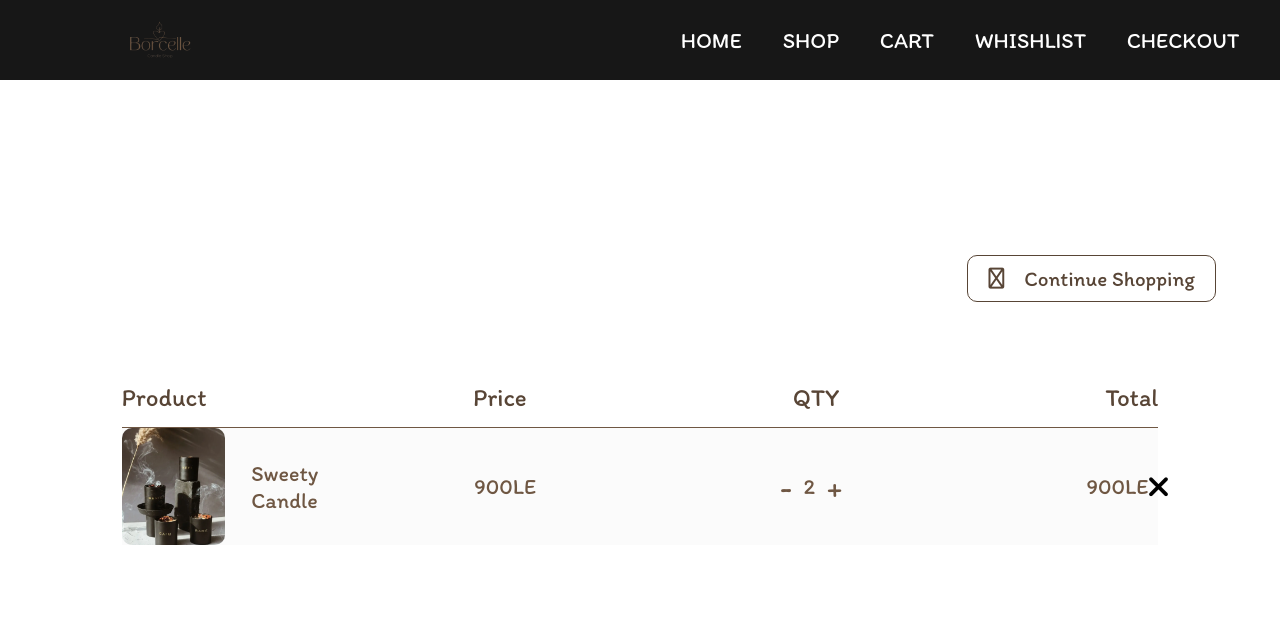
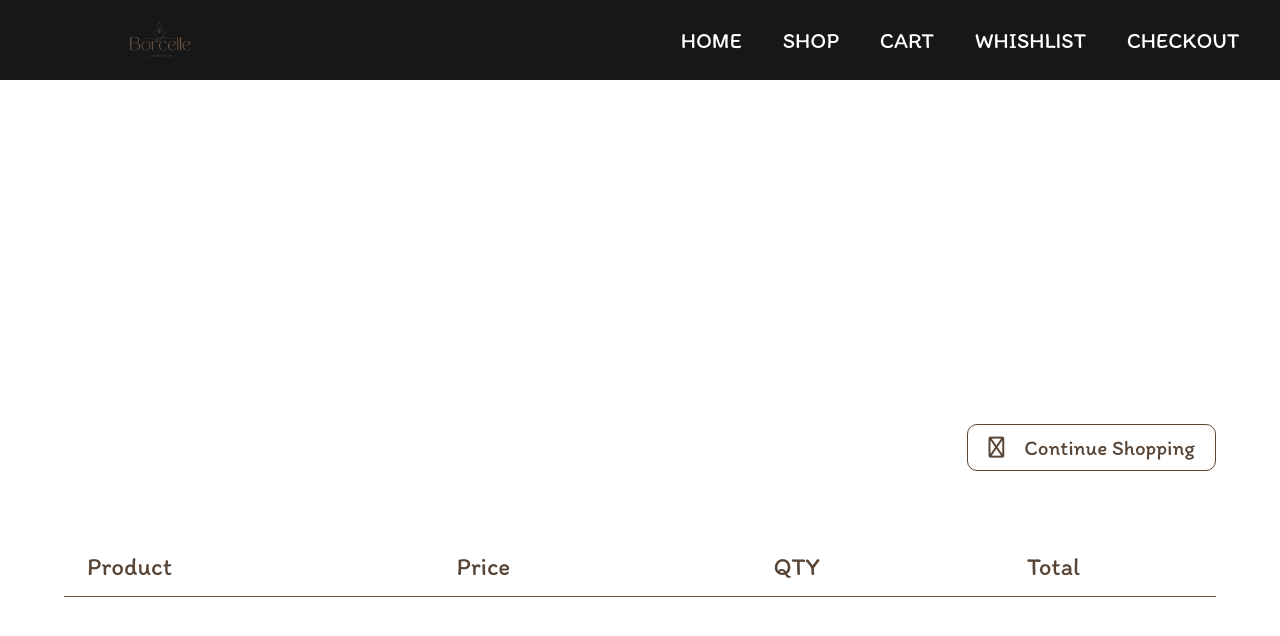
Before and after one commit to SamerMo11/candle, a React (Create React App) app: page /Cart in a window 1280 px wide. Shown: the top 636 px of the page. Built offline with nearby package versions, Linux system fonts and the light colour scheme.

Commit message:
Cart Done

```diff
--- a/src/Components/Cart.js
+++ b/src/Components/Cart.js
@@ -1,64 +1,92 @@
 import "../Css/Cart.css"
+import "../Responsive/cart.css"
 import { Link } from "react-router-dom";
-import img from "../Assets/shop/cat1/1.webp"
+import { useEffect, useState } from "react";
 
+export default function Cart() {
+    const [cartItems, setCartItems] = useState([]);
 
+    useEffect(() => {
+        const savedCart = JSON.parse(localStorage.getItem("cart")) || [];
+        setCartItems(savedCart);
+    }, []);
 
+    // ✅ تعديل الكمية
+    const updateQty = (key, category, amount) => {
+        const updatedCart = cartItems.map((item) => {
+            if (item.key === key && item.category === category) {
+                const newQty = item.qty + amount;
+                // نمنع ان الكمية تكون أقل من 1
+                return { ...item, qty: newQty > 0 ? newQty : 1 };
+            }
+            return item;
+        });
+        setCartItems(updatedCart);
+        localStorage.setItem("cart", JSON.stringify(updatedCart));
+    };
 
+    // ✅ حذف منتج
+    const removeFromCart = (key, category) => {
+        const updatedCart = cartItems.filter(item => !(item.key === key && item.category === category));
+        setCartItems(updatedCart);
+        localStorage.setItem("cart", JSON.stringify(updatedCart));
+    };
 
+    // ✅ حساب التوتال الكلي
+    const totalPrice = cartItems.reduce((acc, item) => {
+        return acc + (parseInt(item.price) * item.qty);
+    }, 0);
 
-export default function Cart(){
-
-    return(
-
+    return (
         <div className="cartPage">
-
             <div className="backShop">
-            <Link to="/Shop" >
-            <i class="fa-regular fa-arrow-left"></i>
-            continue shopping</Link>
+                <Link to="/Shop">
+                    <i className="fa-regular fa-arrow-left"></i>
+                    continue shopping
+                </Link>
             </div>
-
 
             <div className="mainCont">
                 <div className="row">
-                {/* <div className="minRow"> */}
                     <p>product</p>
                     <p>price</p>
                     <p>qTY</p>
                     <p>Total</p>
-                {/* </div> */}
                 </div>
 
                 <div className="prodsCont">
-
-                <div className="prodCont">
-                    <div>
+                    {cartItems.map((item, index) => (
+                        <div className="prodCont" key={index}>
                             <div className="product">
-                            <img src={img} alt="productImg" />
-                            <p>sweety candle</p>
+                                <img src={item.img} alt="productImg" />
+                                <p>{item.title}</p>
                             </div>
 
-                    <p className="price">900LE</p>
+                            <p className="price price1">{item.price}</p>
 
                             <div className="qty">
-                            <button>-</button>
-                            <p>2</p>
-                            <button>+</button>
+                                <button onClick={() => updateQty(item.key, item.category, -1)}>-</button>
+                                <p>{item.qty}</p>
+                                <button onClick={() => updateQty(item.key, item.category, 1)}>+</button>
                             </div>
-                    <p className="price price2">900LE</p>
 
-                    <i class="fa-solid fa-xmark"></i>
-                    </div>
+                            <p className="price price2">{parseInt(item.price) * item.qty} LE</p>
+
+                            <i
+                                className="fa-solid fa-xmark"
+                                onClick={() => removeFromCart(item.key, item.category)}
+                            ></i>
                             <span></span>
                         </div>
-
+                    ))}
                 </div>
 
+                {/* {cartItems.length > 0 && (
+                    <div className="totalCart">
+                        <h3>Total: {totalPrice} LE</h3>
                     </div>
-
-
+                )} */}
             </div>
-
-    )
+        </div>
+    );
 }
--- a/src/Components/Whishlist.js
+++ b/src/Components/Whishlist.js
@@ -1,4 +1,6 @@
 import "../Css/Whishlist.css";
+import "../Responsive/whishlist.css"
+
 import { Link } from "react-router-dom";
 import { useState, useEffect } from "react";
 import span from "../Assets/shop/span.webp";
--- a/src/Css/Cart.css
+++ b/src/Css/Cart.css
@@ -1,4 +1,4 @@
-.cartPage{
+.cartPage {
     width: 90%;
     min-height: 100vh;
     max-height: auto;
@@ -7,14 +7,17 @@
     align-items: center;
     flex-direction: column;
     gap: 10vh;
+    margin-top: 15vh;
+}
 
-    .backShop{
+.cartPage .backShop {
     width: 100%;
     display: flex;
     justify-content: end;
     align-items: center;
-            a{
-        /* width: 250px; */
+}
+
+.cartPage .backShop a {
     text-decoration: none;
     text-transform: capitalize;
     display: flex;
@@ -27,128 +30,136 @@
     font-size: 21px;
     padding: 10px 20px;
 }
-    }
 
-    .mainCont{
-        width: 90%;
+.cartPage .mainCont {
+    width: 100%;
     display: flex;
     justify-content: center;
     align-items: center;
     flex-direction: column;
+}
 
-            .row{
-                width: 100%;
+.cartPage .mainCont .row {
+    width: 96%;
     display: flex;
     justify-content: space-between;
     align-items: center;
     padding-bottom: 15px;
+    margin-bottom: 20px;
+    padding-inline: 2%;
     border-bottom: 1px solid var(--fonts);
+}
 
-                    /* .minRow{
-                        width: 90%;
-                        display: flex;
-                        justify-content: space-between;
-                        align-items: center; */
-
-                            p{
+.cartPage .mainCont .row p {
     text-transform: capitalize;
     color: #584536;
     font-size: 25px;
-                            /* width: 100%; */
-                        /* } */
+    width: 15%;
+    text-align: center;
 }
+.cartPage .mainCont .row p:first-child{
+    text-align: start;
 }
 
+.cartPage .mainCont .row p:last-child{
+    text-align: start;
+}
 
-
-            .prodsCont{
+.cartPage .mainCont .prodsCont {
     width: 100%;
     height: auto;
     display: flex;
     justify-content: center;
     align-items: center;
     flex-direction: column;
+    gap: 20px;
+}
+.cartPage .mainCont .prodsCont span{
+    width: 100%;
+    height: 1px;
+    background-color: #6F574347;
+}
 
-                    .prodCont{
-                        width: 100%;
-                        height: auto;
-                        display: flex;
-                        justify-content: center;
-                        align-items: center;
-                        flex-direction: column;
-                        > div{
-                            width: 100%;
+
+.cartPage .mainCont .prodsCont .prodCont  {
+    width: 98%;
     height: 117px;
     display: flex;
     justify-content: space-between;
     align-items: center;
+    flex-wrap: wrap;
+    gap: 2vh;
     background-color: #D9D9D91A;
     position: relative;
-                            .product{
+    padding-right: 2%;
+}
+
+.cartPage .mainCont .prodsCont .prodCont  .product {
     width: 25%;
     height: 100%;
     display: flex;
     justify-content: space-between;
     align-items: center;
+}
 
-                                img{
-                                            width: 40%;
+.cartPage .mainCont .prodsCont  .product img {
+    width: 42%;
     height: 100%;
     object-fit: cover;
     border-radius: 10px;
 }
-                                p{
+
+.cartPage .mainCont .prodsCont  .product p {
     color: var(--fonts);
     font-size: 22px;
     text-transform: capitalize;
-                                    width: 50%;
-                                }
+    width: 58%;
+    text-align: center;
 }
 
-                                    .price{
+.cartPage .mainCont .prodsCont  .price {
     color: var(--fonts);
     font-size: 22px;
-                                        width: 20%;
+    width: 15%;
+    text-align: start;
 }
-                                    .price2{
-                                        text-align: right;
-                                        padding-right: 10px;
+.cartPage .mainCont .prodsCont  .price1 {
+    width: 18%;
+    text-align: start;
 }
-                                    .qty{
+
+.cartPage .mainCont .prodsCont  .price2 {
+    text-align: start;
+    /* padding-right: 10px; */
+}
+
+.cartPage .mainCont .prodsCont  .qty {
     display: flex;
-                                        justify-content: space-between;
+    justify-content: start;
     align-items: center;
-                                        width: 7%;
+    width: 13%;
+    gap: 10px;
+}
 
-                                        button{
+.cartPage .mainCont .prodsCont  .qty button {
     color: var(--fonts);
     border: none;
-                                            background:none;
+    background: none;
     font-size: 30px;
     padding: 5px;
     cursor: pointer;
 }
 
-                                        p{
+.cartPage .mainCont .prodsCont  .qty p {
     font-size: 22px;
     color: var(--fonts);
 }
-                                    }
 
-                                    i{
-                                        font-size: 30px;
+.cartPage .mainCont .prodsCont  i {
+    font-size: 24px;
+    color: var(--fonts);
     position: absolute;
     top: 50%;
-                                        left: 100%;
-                                        transform: translate(-50%,-50%);
+    left: 99%;
+    transform: translate(-50%, -50%);
 }
-                        }
-
-
-
-                                }
-
-                            }
-            }
-
-        }
--- a/src/Css/Shop.css
+++ b/src/Css/Shop.css
@@ -130,6 +130,7 @@
             text-transform: capitalize;
             color: var(--fonts);
             font-size: 19px;
+            cursor: pointer;
         }
         .collCard .top{
             width: 100%;
--- /dev/null
+++ b/src/Responsive/cart.css
@@ -0,0 +1,3 @@
+@media (max-width: 767px) {
+
+}
--- a/src/Responsive/shop.css
+++ b/src/Responsive/shop.css
@@ -1,5 +1,4 @@
-@media (max-width:767px) {
-
+@media (max-width: 767px) {
   .shop > p {
     font-size: clamp(1rem, 7vw, 4rem);
     color: #584536;
@@ -11,8 +10,6 @@
     left: 57.5%;
     transform: translate(-50%, -50%) rotate(-9deg);
   }
-
-
 
   .collCont {
     gap: 5vh;
@@ -47,7 +44,7 @@
     width: 100%;
     padding-inline: 0;
   }
-    .collCard .top .add  button i {
+  .collCard .top .add button i {
     font-size: clamp(1rem, 5vw, 5rem);
   }
 
@@ -55,17 +52,12 @@
     font-size: clamp(1rem, 5vw, 4rem);
   }
 
-
   .bottom div:nth-child(1) p {
     font-size: clamp(1rem, 5vw, 4rem);
   }
 
   .stars i {
-         color: #FBB500;
+    color: #fbb500;
     font-size: clamp(1rem, 4vw, 3rem);
   }
-
-
-
-
 }
--- /dev/null
+++ b/src/Responsive/whishlist.css
@@ -0,0 +1,58 @@
+@media (max-width:767px) {
+    .whishPage > .top {
+        flex-direction: column-reverse;
+        height: auto;
+        gap: 5vw;
+    }
+    .whishPage .top p {
+        width: 100%;
+        font-size: clamp(.5rem, 6vw, 3rem);
+        justify-content: center;
+    }
+    .whishPage .top a {
+        gap: 10px;
+        font-size: clamp(.5rem, 5vw, 4rem);
+    }
+
+
+    .whishCard {
+        width: 60vw;
+        height: 90vw;
+    }
+    .whishCard .top .add {
+                width: 100%;
+                padding-inline: 0;
+    }
+
+    .whishCard .top .add  button i {
+                        font-size: clamp(1rem, 5vw, 5rem);
+                    }
+                    .whishCard .top > div button {
+                        width: clamp(1rem, 8vw, 3rem);
+                        height: clamp(1rem, 8vw, 3rem);
+                        display: flex;
+                        justify-content: center;
+                        align-items: center;
+                    }
+                    .whishCard .top > div button i {
+                        font-size: clamp(.5rem, 5vw, 3rem);
+                    }
+
+                    .whishCard .top .add p {
+                font-size: clamp(1rem, 5vw, 4rem);
+            }
+
+
+            .whishCard .bottom div:nth-child(1) p {
+                font-size: clamp(1rem, 5vw, 4rem);
+                }
+
+                .whishCard .bottom .stars i {
+         color: #FBB500;
+         font-size: clamp(1rem, 4vw, 3rem);
+                }
+
+
+
+
+            }
```
Also changed, not shown: src/Components/Shop.js (+33 -7 lines), src/Css/Whishlist.css (+47 -46 lines). Lines whose indentation alone changed are shown as unchanged.
